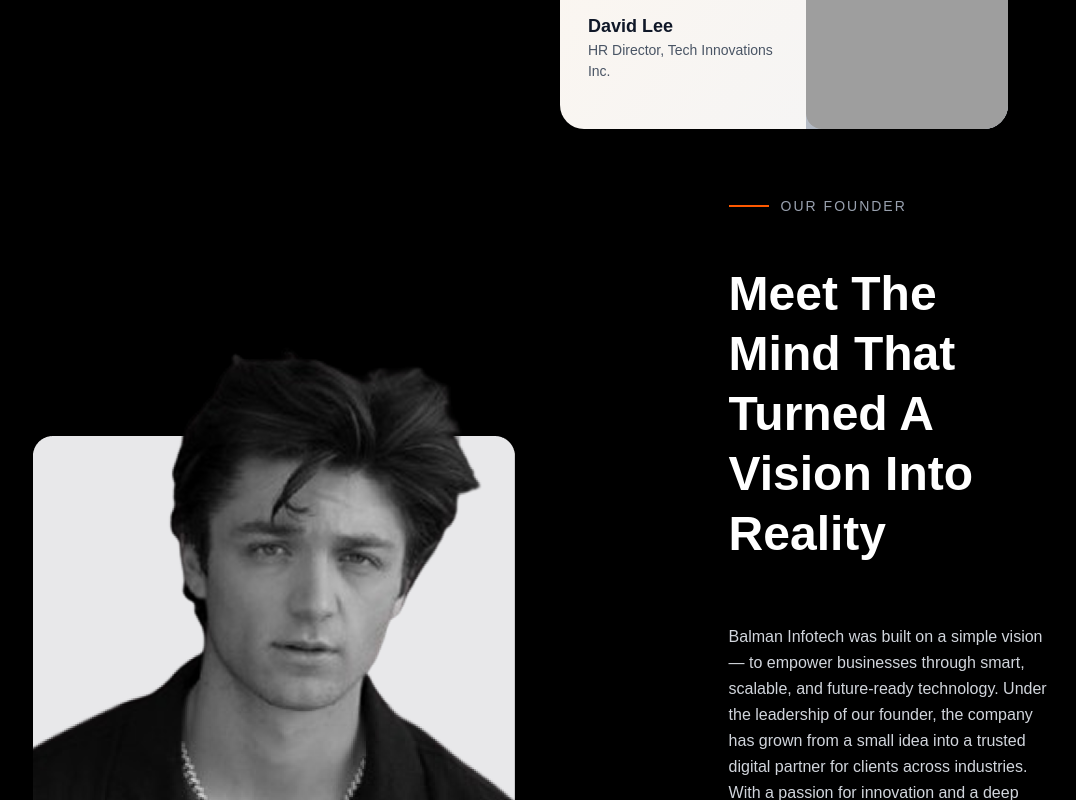
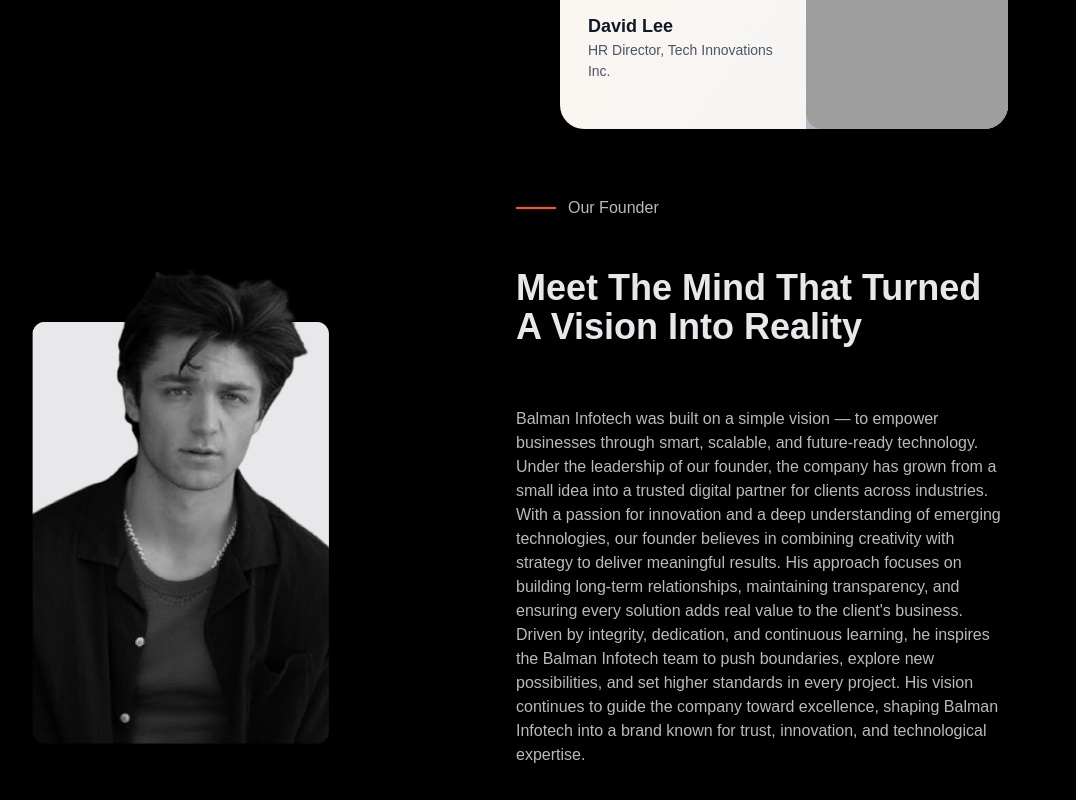
Before and after one commit to sanjeevbalmaninfotech/balmanFE, a Next.js app: page /home in a window 1280 px wide. Shown: the part 3060-3860 px from the top of the page, without its empty margins (152-1228 px from the left). Built offline with nearby package versions, Linux system fonts and the light colour scheme; grey boxes are pictures that could not be loaded.

Commit message:
FIX - lay out issue

```diff
--- a/app/components/homePage/FounderSection.tsx
+++ b/app/components/homePage/FounderSection.tsx
@@ -1,46 +1,44 @@
-
-
 import React from 'react';
 import Image from 'next/image';
 
 const FounderSection = () => {
     return (
-        <section className="w-full bg-black text-white">
-            <div className="max-w-[1680px] mx-auto px-[120px] py-[60px] flex justify-between items-center min-h-[972px] gap-10">
+        <section className="w-full bg-black text-white section-padding-y">
+            <div className="w-full mx-auto section-padding-x">
+                <div className="flex flex-col lg:flex-row justify-between items-center gap-10 lg:gap-20">
                     {/* Image Section - Left Side */}
-                <div className="w-[760.59px] h-[852.38px] flex-shrink-0 relative">
+                    <div className="w-full lg:w-[45%] aspect-[760/852] relative flex-shrink-0">
                         <Image
                             src="/oner.png"
                             alt="Founder Portrait"
                             fill
-                        className="object-cover"
+                            className="object-cover rounded-lg"
                             priority
                             unoptimized
                         />
-
                     </div>
 
                     {/* Content Section - Right Side */}
-                <div className="w-[679px] flex flex-col gap-[60px]">
+                    <div className="w-full lg:w-[50%] flex flex-col gap-[60px]">
 
                         <div className="flex flex-col gap-6">
 
                             {/* Section Label */}
-                        <div className="section-label flex items-center gap-3">
-                            <div className="section-label-line bg-orange-500 w-10 h-[2px]"></div>
-                            <p className="text-sm tracking-[2px] uppercase text-gray-400 font-medium">
+                            <div className="section-label">
+                                <div className="section-label-line"></div>
+                                <span className="sub-heading">
                                     Our Founder
-                            </p>
+                                </span>
                             </div>
 
                             {/* Heading */}
-                        <h2 className="text-5xl font-semibold leading-tight">
+                            <h2 className="heading">
                                 Meet The Mind That Turned A Vision Into Reality
                             </h2>
                         </div>
 
-
-                    <p className="text-base leading-relaxed text-gray-300">
+                        {/* Body Text */}
+                        <p className="body-text">
                             Balman Infotech was built on a simple vision — to empower businesses through
                             smart, scalable, and future-ready technology. Under the leadership of our
                             founder, the company has grown from a small idea into a trusted digital partner
@@ -56,29 +54,7 @@ const FounderSection = () => {
                         </p>
                     </div>
                 </div>
-
-            {/* Responsive Styles */}
-            <style jsx>{`
-        @media (max-width: 1400px) {
-          .max-w-\\[1680px\\] {
-            padding-left: 80px;
-            padding-right: 80px;
-          }
-        }
-
-        @media (max-width: 1024px) {
-          .max-w-\\[1680px\\] {
-            flex-direction: column;
-            padding: 40px 60px;
-          }
-        }
-
-        @media (max-width: 768px) {
-          .max-w-\\[1680px\\] {
-            padding: 40px 30px;
-          }
-        }
-      `}</style>
+            </div>
         </section>
     );
 };
```
Lines whose indentation alone changed are shown as unchanged.
